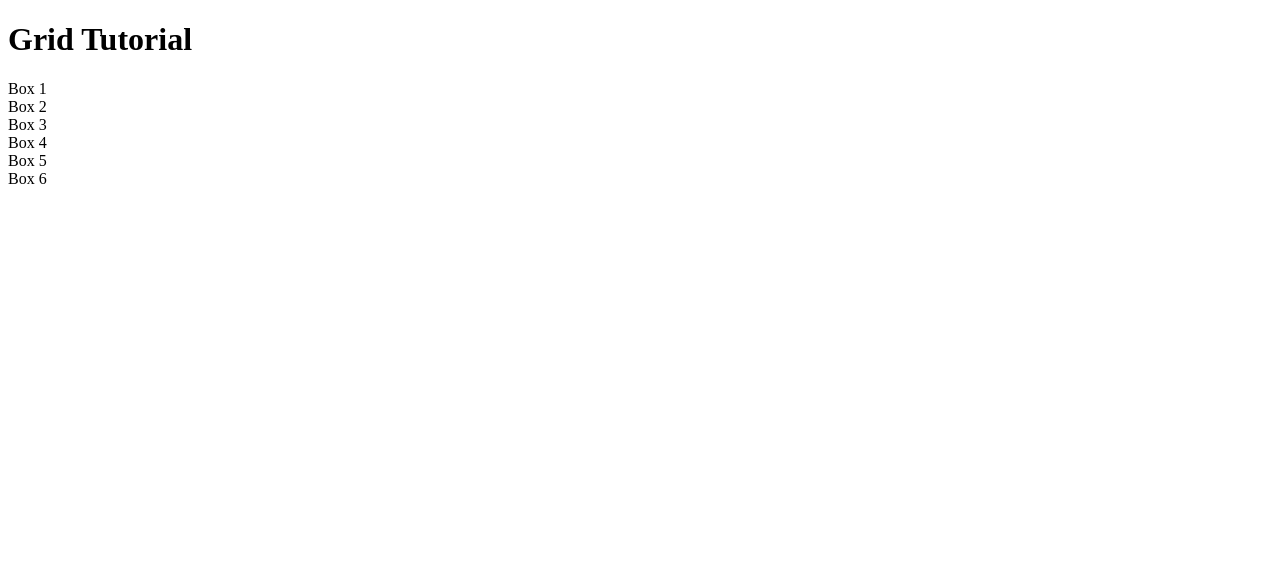
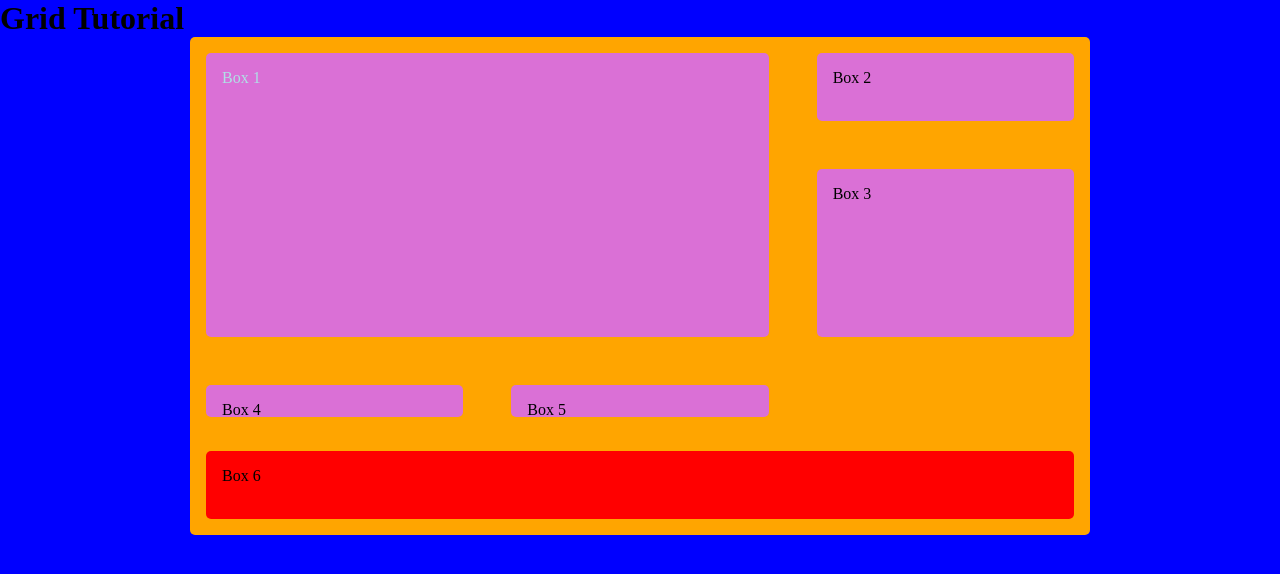
Before and after one commit to ahmedfahadpk/HTML5-CSS3, a plain HTML site: page Grid-intro/index.html in a window 1280 px wide. Drawn offline with Linux system fonts and the light colour scheme.

Commit message:
Style grid-container and each item within

```diff
--- a/Grid-intro/grid.css
+++ b/Grid-intro/grid.css
@@ -0,0 +1,43 @@
+* {
+    padding: 0;
+    margin: 0;
+    box-sizing: border-box;
+}
+
+body {
+    background: blue;
+}
+
+.grid-container {
+    display: grid;
+    grid-template-columns: repeat(3, 2fr);
+    grid-template-rows: 100px 200px 50px 100px;
+    width: 900px;
+    margin: 0 auto;
+    background: orange;
+    grid-gap: 1rem;
+    border-radius: 5px;
+}
+
+.item {
+    background: orchid;
+    margin: 1rem;
+    padding: 1rem;
+    border-radius: 5px;
+}
+
+.item:first-child {
+    color: powderblue;
+    grid-column-start: 1;
+    grid-column-end: 3;
+    grid-row-start: 1;
+    grid-row-end: 3;
+    grid-row: 1 / span 2;
+    grid-column: 1 / span 2;
+}
+
+.item:last-child {
+    background: red;
+    grid-column-start: 1;
+    grid-column-end: 4;
+}
--- a/Grid-intro/index.html
+++ b/Grid-intro/index.html
@@ -12,7 +12,7 @@
         <h1>Grid Tutorial</h1>
     </header>
     <main>
-        <div class="grid-conrainer">
+        <div class="grid-container">
             <div class="item">Box 1</div>
             <div class="item">Box 2</div>
             <div class="item">Box 3</div>
```
